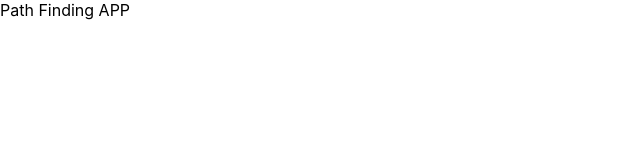
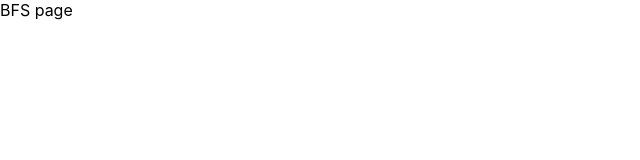
Before and after one commit to lwy123177/lwy123177.github.io, a React (Create React App) app: page /bfs in a window 1280 px wide. Shown: the top 160 px of the page, without its empty margins (0-640 px from the left). Built offline with nearby package versions, Linux system fonts and the light colour scheme.

Commit message:
Initialise react router for 3 pages (Home/Bfs/Dfs)

```diff
--- a/package.json
+++ b/package.json
@@ -12,6 +12,7 @@
     "@types/react-dom": "^18.0.8",
     "react": "^18.2.0",
     "react-dom": "^18.2.0",
+    "react-router-dom": "^6.4.3",
     "react-scripts": "5.0.1",
     "typescript": "^4.8.4",
     "web-vitals": "^2.1.4"
@@ -39,5 +40,8 @@
       "last 1 firefox version",
       "last 1 safari version"
     ]
+  },
+  "devDependencies": {
+    "@types/react-router-dom": "^5.3.3"
   }
 }
--- a/src/App.tsx
+++ b/src/App.tsx
@@ -1,5 +1,16 @@
+import { Route, Routes } from "react-router-dom";
+import Home from "./components/Home";
+import Bfs from "./components/Bfs";
+import Dfs from "./components/Dfs";
+
 const App = () => {
-  return <div>Path Finding APP</div>;
+  return (
+    <Routes>
+      <Route path="/" element={<Home />} />
+      <Route path="/bfs" element={<Bfs />} />
+      <Route path="/dfs" element={<Dfs />} />
+    </Routes>
+  );
 };
 
 export default App;
--- /dev/null
+++ b/src/components/Bfs.tsx
@@ -0,0 +1,4 @@
+const Bfs = () => {
+  return <div>BFS page</div>;
+};
+export default Bfs;
--- /dev/null
+++ b/src/components/Dfs.tsx
@@ -0,0 +1,4 @@
+const Dfs = () => {
+  return <div>DFS Page</div>;
+};
+export default Dfs;
--- /dev/null
+++ b/src/components/Home.tsx
@@ -0,0 +1,4 @@
+const Home = () => {
+  return <div>Home Page</div>;
+};
+export default Home;
--- a/src/index.tsx
+++ b/src/index.tsx
@@ -2,12 +2,15 @@ import React from "react";
 import ReactDOM from "react-dom/client";
 import "./index.css";
 import App from "./App";
+import { BrowserRouter } from "react-router-dom";
 
 const root = ReactDOM.createRoot(
   document.getElementById("root") as HTMLElement
 );
 root.render(
   <React.StrictMode>
-    <App />
+    <BrowserRouter>
+      <App />
+    </BrowserRouter>
   </React.StrictMode>
 );
```
